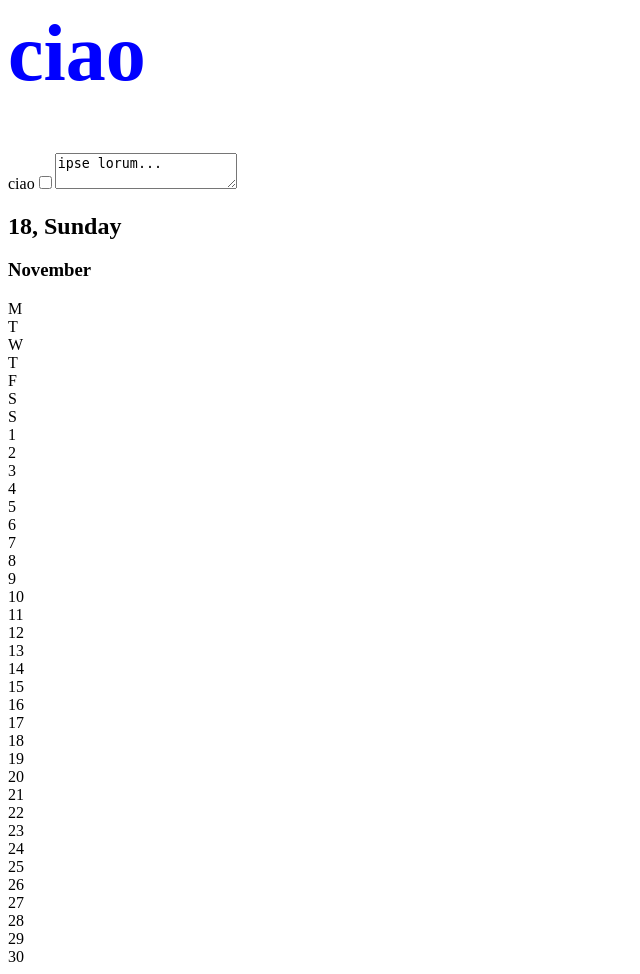
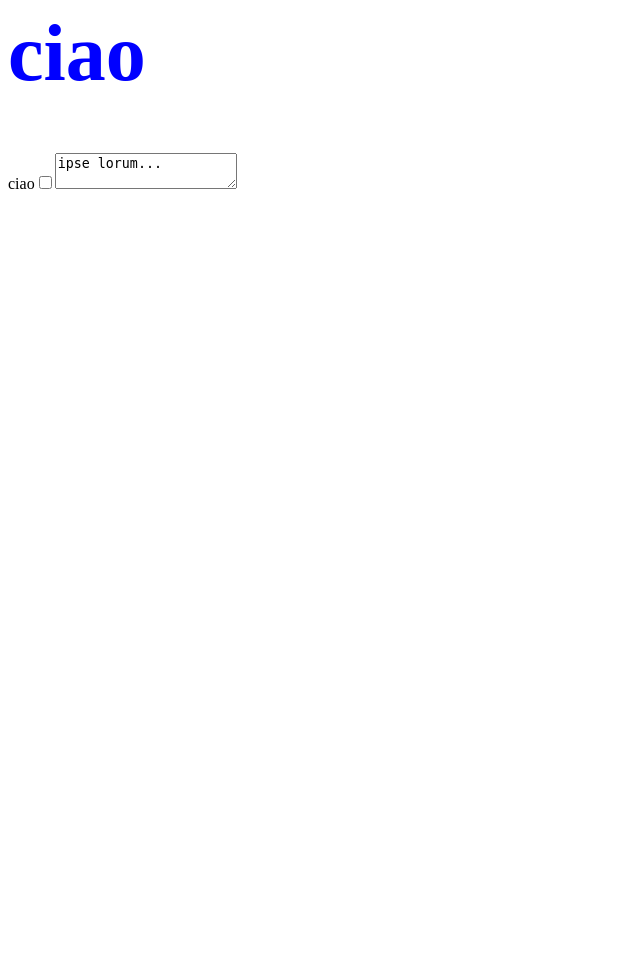
Before and after one commit to tiziasan/PHPMasterTemplate, a PHP site: page /init.php in a window 1280 px wide. Shown: the whole page, without its empty margins (0-640 px from the left). After the commit the page ends 189 px from the top, so only its background shows below. Run offline with PHP 8.4, Linux system fonts and the light colour scheme.

Commit message:
deleted calendar

```diff
--- a/Components/basic_components/basic_components.php
+++ b/Components/basic_components/basic_components.php
@@ -3,6 +3,7 @@
 
     function setHead($title){
         $component = "<head><title>".$title."</title><link rel=\"stylesheet\" type=\"text/css\" href=\"Components/basic_components/style.css\"></head>";
+
         echo $component;
     }
 
--- a/Components/calendar/calendar.php
+++ /dev/null
@@ -1,59 +0,0 @@
-<?php
-
-class Calendar{
-
-     public function __construct()
-     {
-         $component = "<div class=\"calendar\">
-              <div class=\"calendar__picture\">
-                <h2>18, Sunday</h2>
-                <h3>November</h3>
-              </div>
-              <div class=\"calendar__date\">
-                <div class=\"calendar__day\">M</div>
-                <div class=\"calendar__day\">T</div>
-                <div class=\"calendar__day\">W</div>
-                <div class=\"calendar__day\">T</div>
-                <div class=\"calendar__day\">F</div>
-                <div class=\"calendar__day\">S</div>
-                <div class=\"calendar__day\">S</div>
-                <div class=\"calendar__number\"></div>
-                <div class=\"calendar__number\"></div>
-                <div class=\"calendar__number\"></div>
-                <div class=\"calendar__number\">1</div>
-                <div class=\"calendar__number\">2</div>
-                <div class=\"calendar__number\">3</div>
-                <div class=\"calendar__number\">4</div>
-                <div class=\"calendar__number\">5</div>
-                <div class=\"calendar__number\">6</div>
-                <div class=\"calendar__number\">7</div>
-                <div class=\"calendar__number\">8</div>
-                <div class=\"calendar__number\">9</div>
-                <div class=\"calendar__number\">10</div>
-                <div class=\"calendar__number\">11</div>
-                <div class=\"calendar__number\">12</div>
-                <div class=\"calendar__number\">13</div>
-                <div class=\"calendar__number\">14</div>
-                <div class=\"calendar__number\">15</div>
-                <div class=\"calendar__number\">16</div>
-                <div class=\"calendar__number\">17</div>
-                <div class=\"calendar__number calendar__number--current\">18</div>
-                <div class=\"calendar__number\">19</div>
-                <div class=\"calendar__number\">20</div>
-                <div class=\"calendar__number\">21</div>
-                <div class=\"calendar__number\">22</div>
-                <div class=\"calendar__number\">23</div>
-                <div class=\"calendar__number\">24</div>
-                <div class=\"calendar__number\">25</div>
-                <div class=\"calendar__number\">26</div>
-                <div class=\"calendar__number\">27</div>
-                <div class=\"calendar__number\">28</div>
-                <div class=\"calendar__number\">29</div>
-                <div class=\"calendar__number\">30</div>
-              </div>
-            </div>";
-
-         echo $component;
-     }
-
-}
--- a/Components/calendar/calendar_style.css
+++ /dev/null
@@ -1,5 +0,0 @@
-#prova {
-    font-size: 800px;
-    border: 19px;
-    border-radius: 20px;
-}
--- a/init.php
+++ b/init.php
@@ -4,7 +4,6 @@
 
 
 include ("Components/basic_components/basic_components.php");
-include ("Components/calendar/calendar.php");
 //include("/Applications/MAMP/htdocs/PHPMasterTemplate/Components/user_profile/user_profile.php");
 
 
@@ -14,4 +13,3 @@
 $basic->setLabel("ciao");
 $basic->setInput("type='checkbox'");
 $basic->setTextArea('ipse lorum...', null);
-$calendar = new Calendar();
```
Also changed, not shown: Components/card/card_style.css (deleted, +0 -101 lines), Components/basic_components/style.css (line endings or trailing spaces).
